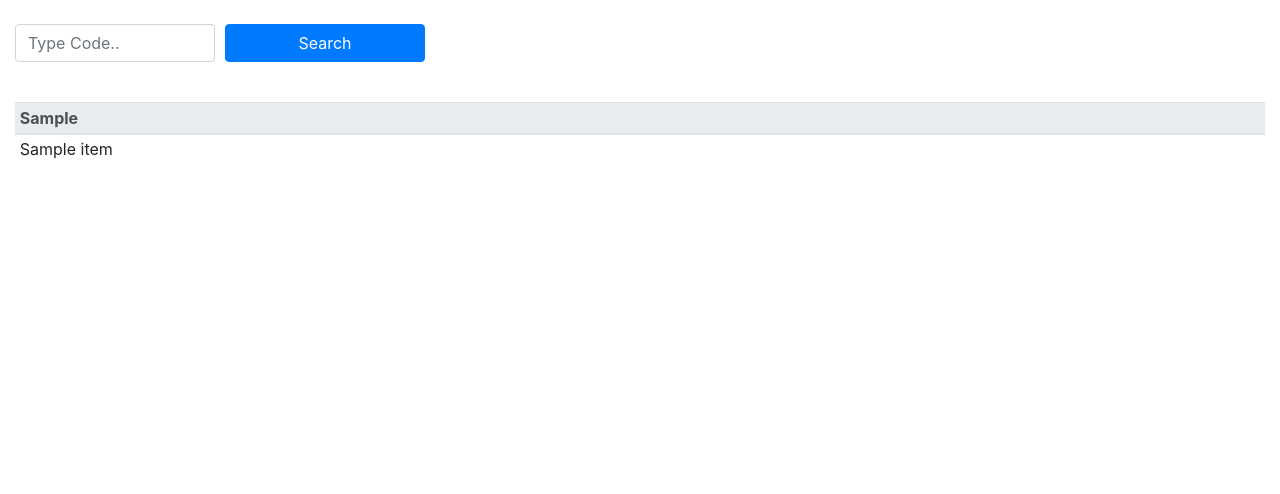
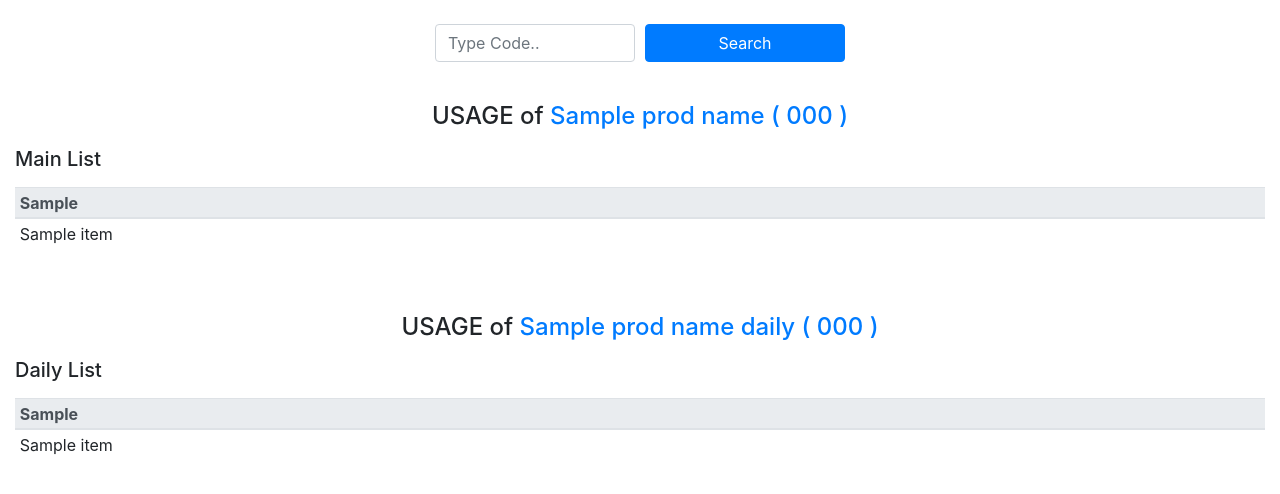
Before and after one commit to parksiwan/sf_django_project, a Django app: template inventory/templates/inventory/per_product_usage.html in a window 1280 px wide. Shown: the part 82-576 px from the top of the page. Run offline with Django 3.2, Linux system fonts and the light colour scheme; the template is opened without the code that fills it: most values are stand-ins (such as "Sample title", 1, 10 or a date in 2020); some libraries are stand-ins or nearby versions.

Commit message:
25/10/2020

```diff
--- a/inventory/templates/inventory/per_product_usage.html
+++ b/inventory/templates/inventory/per_product_usage.html
@@ -4,19 +4,31 @@
 <br>
 <form action="{% url 'per_product_usage' %}">
     <div class="form-row">
-
-
-
+      <div class="col-lg-2 mb-4">
+      </div>
+      <div class="col-lg-2 mb-4">
+      </div>
       <div class="col-lg-2 mb-4">
         <input type="text" class="form-control" id="validationDefault02" placeholder="Type Code.." value="" name="code">
       </div>
-
-
       <div class="col-lg-2 mb-4">
         <button class="btn btn-primary btn-block" type="submit">Search</button>
       </div>
+      <div class="col-lg-2 mb-4">
+      </div>
+      <div class="col-lg-2 mb-4">
+      </div>
     </div>
-  </form>
+</form>
+
+{% if df_result is None %}
+{% else %}
+<div class="text-center">
+  <label for="validationDefault01"><h4>USAGE of <span class="text-primary">{{ prod_name }} ( {{ code }} )</span></h4></label>
+</div>
+<div class="text-left">
+  <label for="validationDefault01"><h5>Main List</h5></label>
+</div>
 
 <table id="stock_table" class="table table-hover table-sm">
     <thead class="thead-light">
@@ -40,6 +52,41 @@
 
     </tbody>
 </table>
+{% endif %}
+<br>
+<br>
+{% if df_result_daily is None %}
+{% else %}
+<div class="text-center">
+  <label for="validationDefault01"><h4>USAGE of <span class="text-primary">{{ prod_name_daily }} ( {{ code }} )</span></h4></label>
+</div>
+<div class="text-left">
+  <label for="validationDefault01"><h5>Daily List</h5></label>
+</div>
+
+<table id="stock_table" class="table table-hover table-sm">
+    <thead class="thead-light">
+        <tr>
+          {% for ht in df_result_daily %}
+            <th>{{ ht }}</th>
+          {% endfor %}
+        </tr>
+    </thead>
+
+    <tbody>
+        {% for _, item in df_result_daily.iterrows %}
+        <tr>
+          {% for x in item %}
+
+              <td>{{ x }}</td>
+
+          {% endfor %}
+        </tr>
+        {% endfor %}
+
+    </tbody>
+</table>
+{% endif %}
 
 <script>
   function search_stock() {
```
Also changed, not shown: inventory/templates/inventory/home_per_product_usage.html (+10 -8 lines), inventory/views.py (+54 -10 lines).
